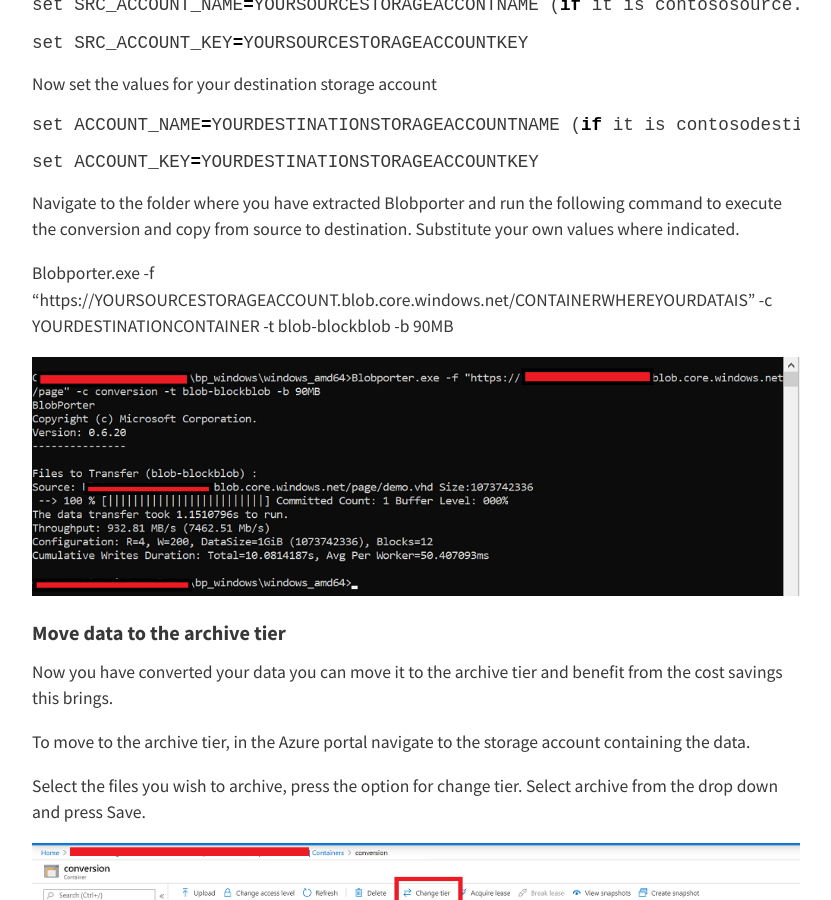
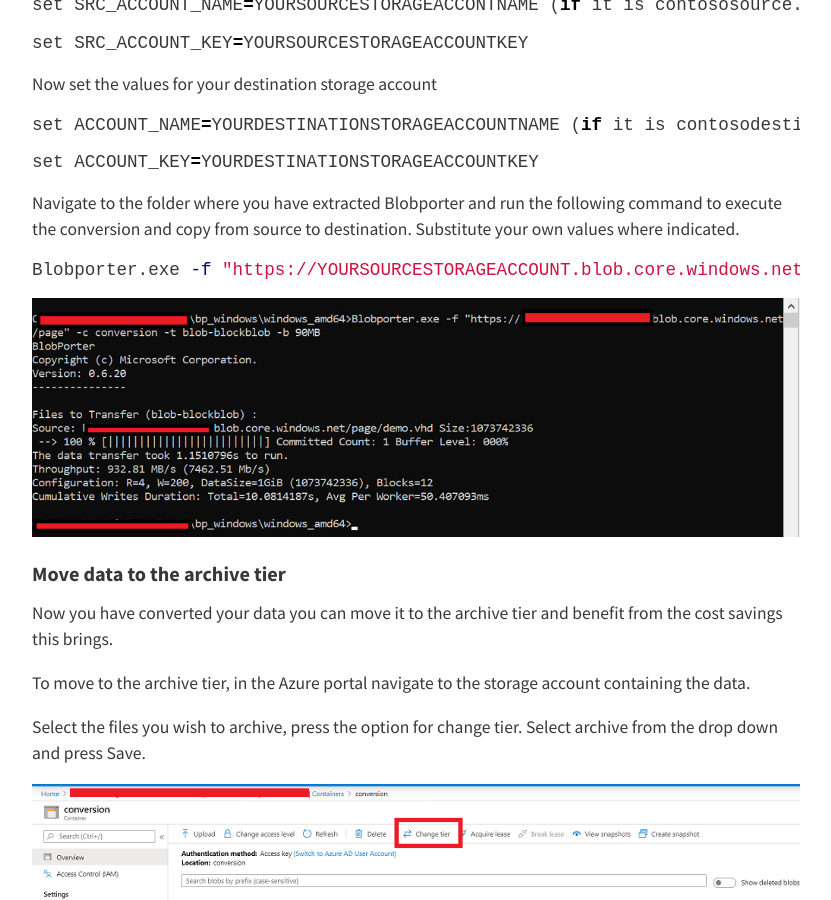
Before and after one commit to rossinthecloud/rossinthecloud.github.io, a Jekyll site: the page built from _posts/2020-04-26-ConvertPageBlobToArchive.md, in a window 1280 px wide and 900 px high, scrolled down 2643 px. Shown: the whole window, without its empty margins (224-1055 px from the left). Built offline with Jekyll 4.4.1, drawn with Linux system fonts in a browser that asks for light colours; nearby versions of some CDN libraries; comment, search, counter and statistics services are not loaded; some of the changed text lies outside the part shown.

Commit message:
Update 2020-04-26-ConvertPageBlobToArchive.md
change formatting

````diff
--- a/_posts/2020-04-26-ConvertPageBlobToArchive.md
+++ b/_posts/2020-04-26-ConvertPageBlobToArchive.md
@@ -68,7 +68,9 @@
 
 Navigate to the folder where you have extracted Blobporter and run the following command to execute the conversion and copy from source to destination. Substitute your own values where indicated.
 
+```powershell
 Blobporter.exe -f "https://YOURSOURCESTORAGEACCOUNT.blob.core.windows.net/CONTAINERWHEREYOURDATAIS" -c YOURDESTINATIONCONTAINER -t blob-blockblob -b 90MB
+```
 
 ![]({{ site.baseurl }}/assets/img/blog/2020-04-26-ConvertPageBlobToArchive/conversion.png)
 
@@ -113,6 +115,8 @@
 
 Run the conversion and copy but this time use the -t option pageblob-blob
 
+```powershell
 Blobporter.exe -f "https://blobporterdemodest.blob.core.windows.net/conversion" -c conversion -t blob-pageblob -b 90MB
+```
 
 ![]({{ site.baseurl }}/assets/img/blog/2020-04-26-ConvertPageBlobToArchive/convertback.png)
````
